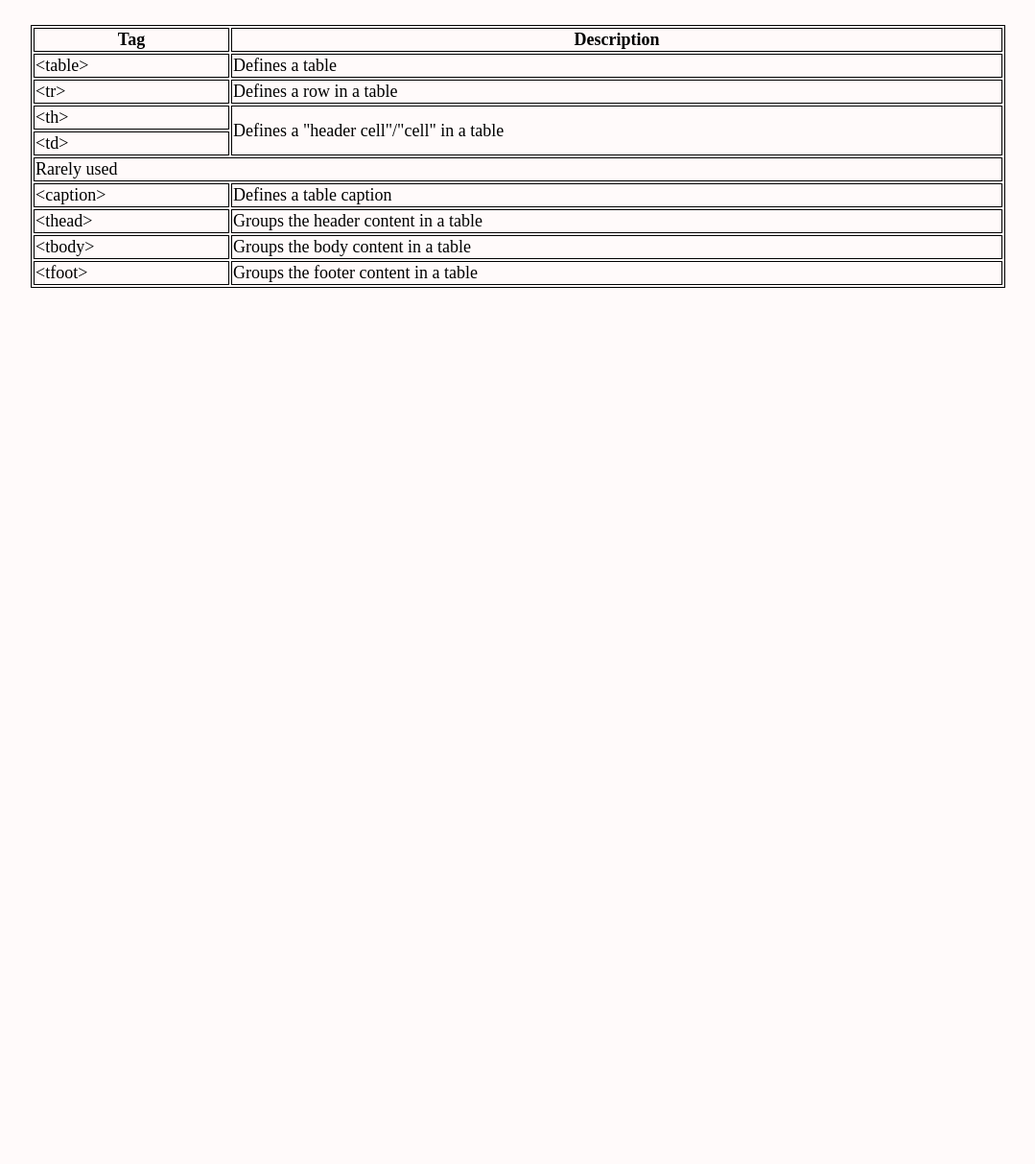
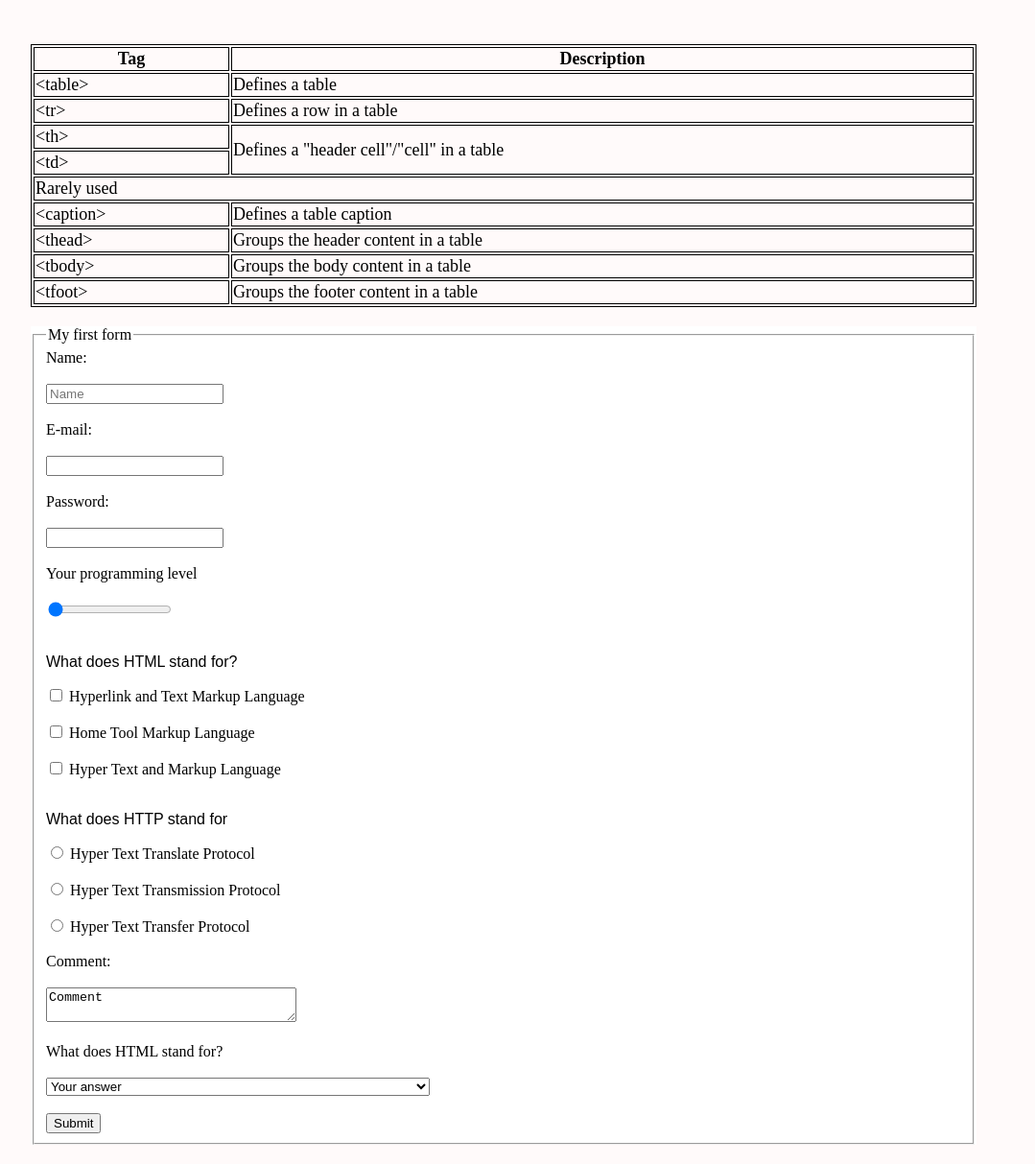
Before and after one commit to Hashlemon/if-html, a plain HTML site: page index.html in a window 1280 px wide. Shown: the part 542-1755 px from the top of the page at 96% size, without its empty margins (18-1097 px from the left). Before the commit the page ends 842 px from the top, so only its background shows below. Drawn offline with Linux system fonts and the light colour scheme; a web font is replaced by a local one.

Commit message:
ADD everything. My job is done here

```diff
--- a/index.html
+++ b/index.html
@@ -1,5 +1,5 @@
 <!DOCTYPE html>
-<html lang="en">
+<html lang="en" xmlns="http://www.w3.org/1999/html">
 <head>
     <meta charset="UTF-8">
     <title>Title</title>
@@ -21,6 +21,10 @@
                         width: 33.33%;
                         padding-left: 200px;
                         text-align: justify;
+        }
+        .hands {
+            padding-left: 50px;
+            width: 300px;
         }
         /*  Red Cards */
         .diams, .hearts {color: darkred;}
@@ -57,19 +61,27 @@
             width: 200px;
         }
         #descr {
-            width: 800px;
+            width: 770px;
         }
         /* Table Box pos*/
-        .table {
+        .table_form {
             float: left;
             margin-top: 550px;
             position: absolute;
+            padding-top: 20px;
             left: 50px;
             font-family: "Times New Roman", Times, serif;
             font-size: large;
         }
-
-
+        /* Form Box */
+        .form {
+            margin: 20px 0 20px 0;
+            background-color: white;
+            font-size: medium;
+        }
+        #select {
+            width: 400px;
+        }
     </style>
 </head>
 <body>
@@ -137,7 +149,7 @@
     </ol>
 
 </div>
-<div class="table">
+<div class="table_form">
 <table>
     <tr>
         <th id="tag">Tag</th>
@@ -180,6 +192,37 @@
 
 </tr>
 </table>
+    <div class="form">
+    <form action="/" method="GET" oninput="x.value=parseInt(a.value)">
+        <fieldset>
+            <legend>My first form</legend>
+            <label>Name:<br></br>
+                <input type="text" name="name" placeholder="Name" required></label><br></br>
+            <label>E-mail:<br></br>
+            <input type="email" name="email" required></label><br></br>
+            <label>Password:<br></br>
+            <input type="password" name="password" required></label><br></br>
+            <label>Your programming level<br></br>
+            <input type="range" name="a" value="0" min="0" max="10"></label>
+            <output name="x" for="a"></output><br></br>
+            <p>What does HTML stand for?</p>
+            <label><input type="checkbox" name="check" value="1"> Hyperlink and Text Markup Language</label><br></br>
+            <label><input type="checkbox" name="check" value="2"> Home Tool Markup Language</label><br></br>
+            <label><input type="checkbox" name="check" value="3"> Hyper Text and Markup Language</label><br></br>
+            <p>What does HTTP stand for</p>
+            <label><input type="radio" name="radio" value="1"> Hyper Text Translate Protocol</label><br></br>
+            <label><input type="radio" name="radio" value="2"> Hyper Text Transmission Protocol</label><br></br>
+            <label><input type="radio" name="radio" value="3"> Hyper Text Transfer Protocol</label><br></br>
+            <label>Comment:<br></br><textarea name="message" rows="2" cols="30">Comment</textarea></label><br></br>
+            <label>What does HTML stand for?<br></br><select id="select" name="choice">
+                <option value="answer">Your answer</option>
+            </select>
+            </label><br></br>
+
+            <input type="submit" value="Submit">
+        </fieldset>
+    </form>
+    </div>
 </div>
 
 </body>
```
